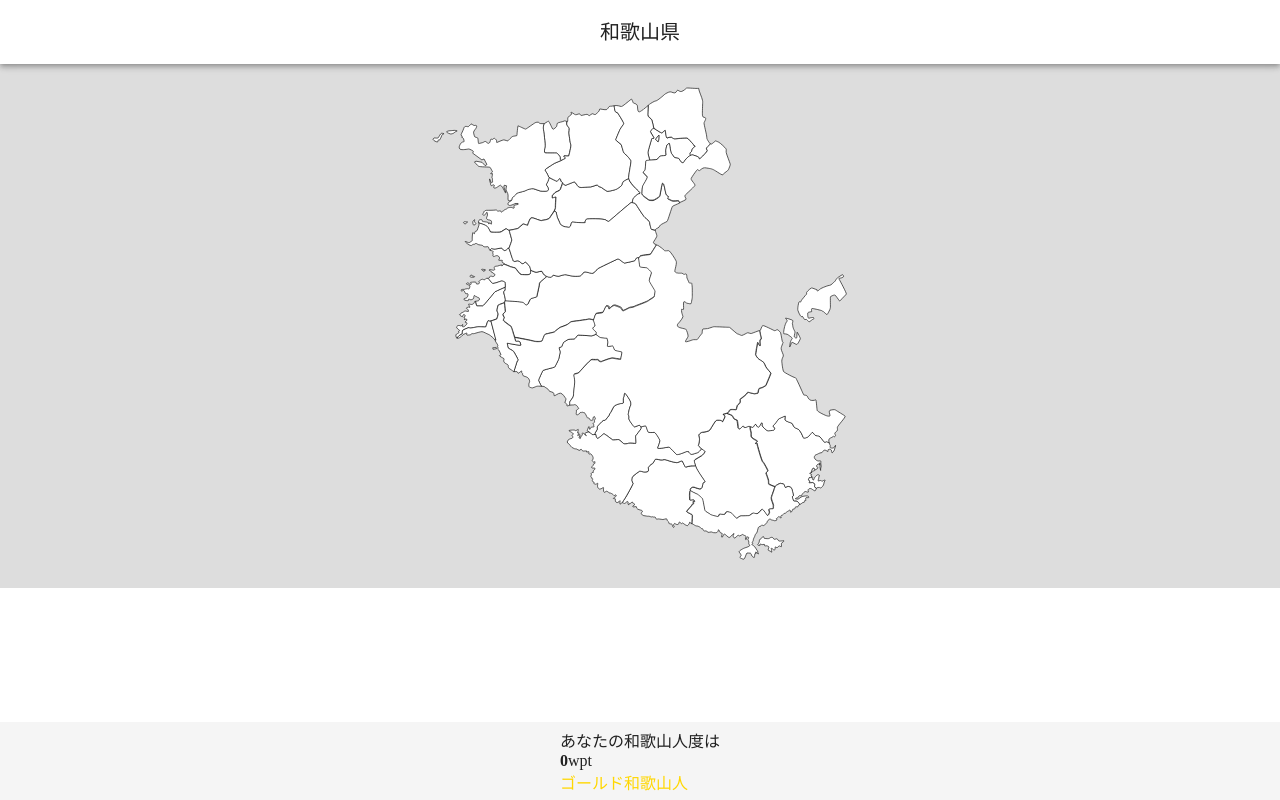
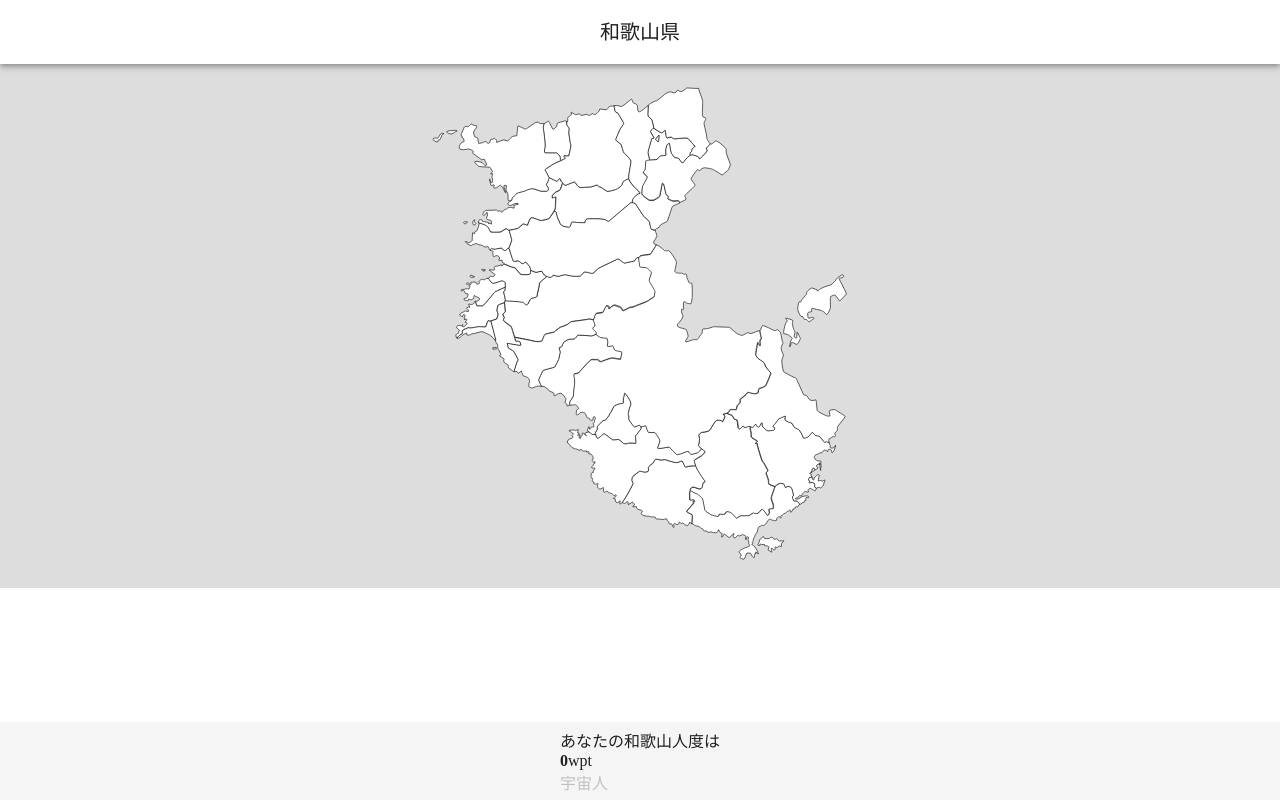
Before and after one commit to kitagry/Wakayama-Hackathon, a Nuxt app: page / in a window 1280 px wide. Built offline with nearby package versions, Linux system fonts and the light colour scheme.

Commit message:
Add ranking

```diff
--- a/pages/index.vue
+++ b/pages/index.vue
@@ -790,7 +790,7 @@
         <div>
           <p>あなたの和歌山人度は</p>
           <p class="display-2"><b class="display-4">{{ $store.state.wpt }}</b>wpt</p>
-          <p class="display-1" style="color: #ffd700;">ゴールド和歌山人</p>
+          <p class="display-1" :style="{color: rank[ranking].color}">{{ rank[ranking].rank }}</p>
         </div>
         <v-spacer></v-spacer>
       </v-footer>
@@ -802,8 +802,32 @@ export default {
   data: () => {
     return {
       title: "和歌山県",
+      rank: [
+        { rank: "宇宙人", color: "#c0c0c0" },
+        { rank: "地球人", color: "#4169e1" },
+        { rank: "日本人", color: "#deb887" },
+        { rank: "関西人", color: "#cd853f" },
+        { rank: "和歌山人!!!!", color: "#ff8c00" },
+      ]
     }
   },
+
+  computed: {
+    ranking () {
+      var wpt =  this.$store.state.wpt;
+      if ( wpt == 0 ) {
+        return 0;
+      } else if ( wpt < 100 ) {
+        return 1;
+      } else if ( wpt < 200 ) {
+        return 2;
+      } else if ( wpt < 300 ) {
+        return 3;
+      } else {
+        return 4;
+      }
+    }
+  }
 }
 </script>
 
```
